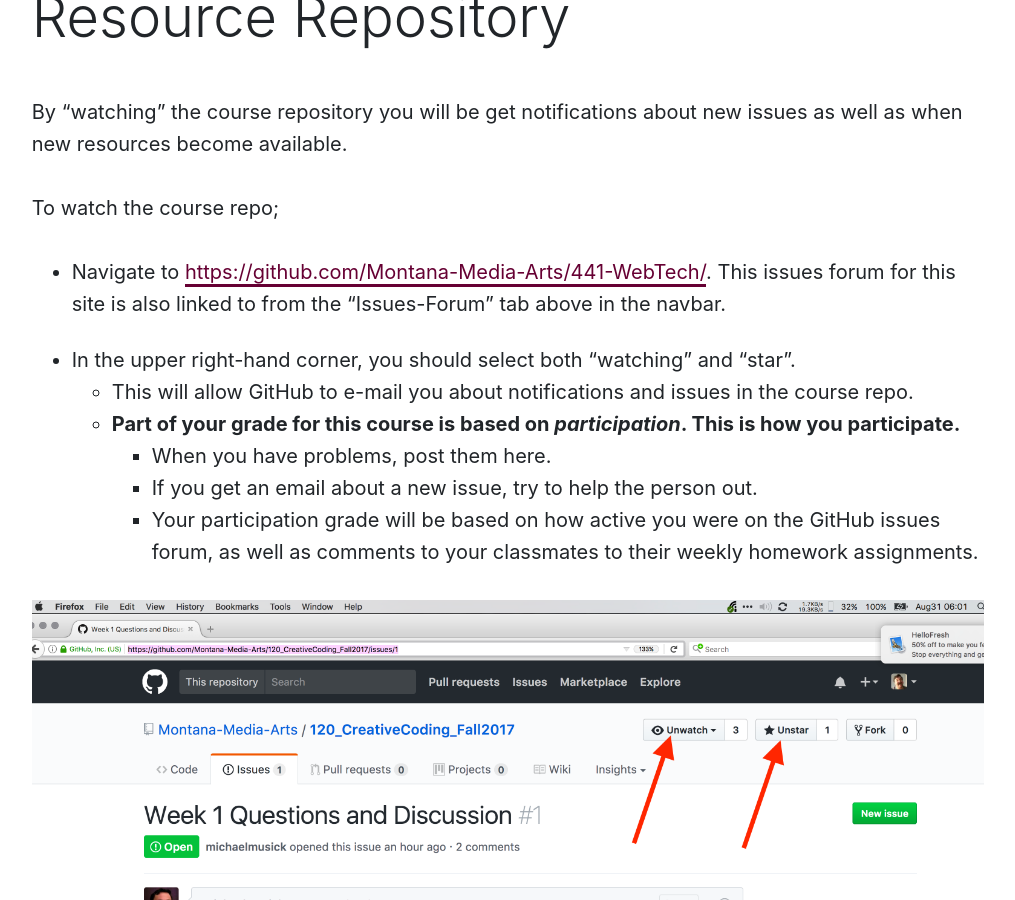
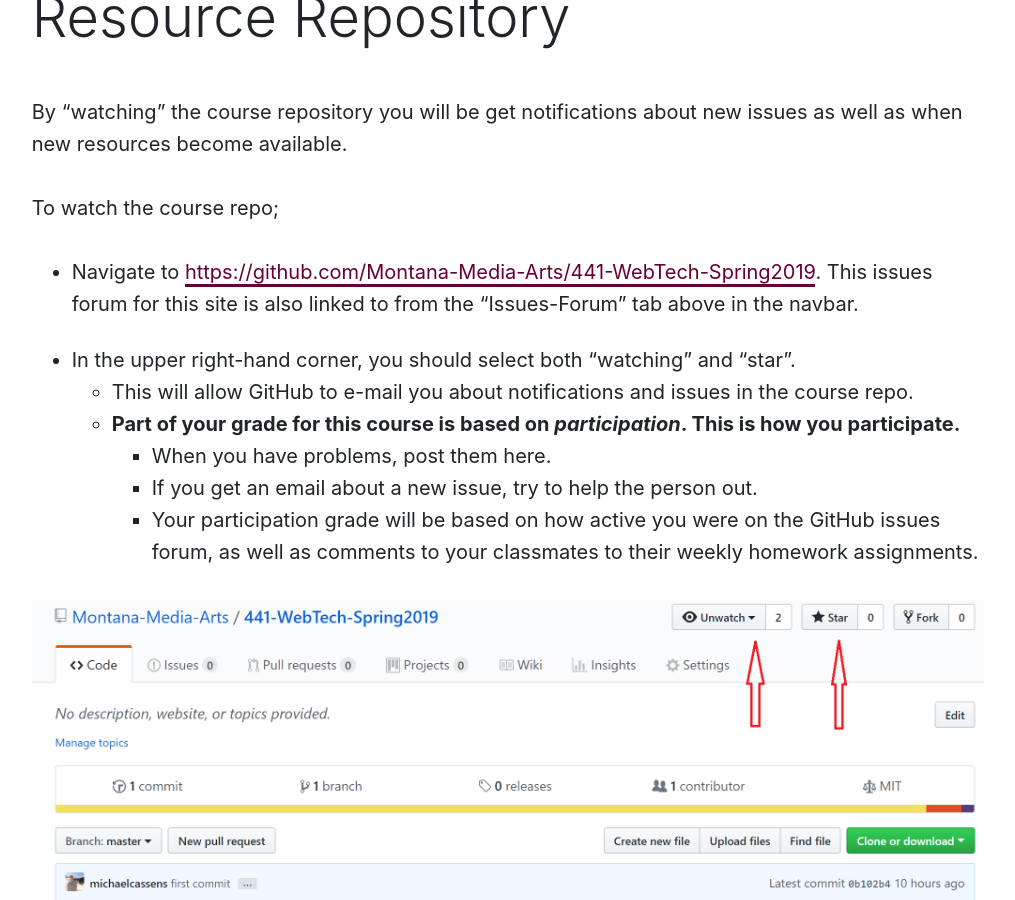
Before and after one commit to Montana-Media-Arts/441-web-tech-Spring2019-course, a Jekyll site: the page built from modules/week-1/_posts/2017-01-11-github-part1.md, in a window 1280 px wide and 900 px high, scrolled down 1211 px. Shown: the whole window, without its empty margins (132-1147 px from the left). Built offline with Jekyll 4.4.1, drawn with Linux system fonts in a browser that asks for light colours; nearby versions of some CDN libraries; part of the change alters nothing that is shown; some of the changed text lies outside the part shown.

Commit message:
git part 1
changed the text in the file to include a couple of new images and remove the videos will update videos later

```diff
--- a/modules/week-1/_posts/2017-01-11-github-part1.md
+++ b/modules/week-1/_posts/2017-01-11-github-part1.md
@@ -19,7 +19,7 @@ By "watching" the course repository you will be get notifications about new issu
 
 To watch the course repo;
 
-- Navigate to [https://github.com/Montana-Media-Arts/441-WebTech/](https://github.com/Montana-Media-Arts/441-WebTech/). This issues forum for this site is also linked to from the "Issues-Forum" tab above in the navbar.
+- Navigate to [https://github.com/Montana-Media-Arts/441-WebTech-Spring2019](https://github.com/Montana-Media-Arts/441-WebTech-Spring2019). This issues forum for this site is also linked to from the "Issues-Forum" tab above in the navbar.
 - In the upper right-hand corner, you should select both "watching" and "star".
     - This will allow GitHub to e-mail you about notifications and issues in the course repo.
     - **Part of your grade for this course is based on _participation_. This is how you participate.**
@@ -27,11 +27,11 @@ To watch the course repo;
         - If you get an email about a new issue, try to help the person out.
         - Your participation grade will be based on how active you were on the GitHub issues forum, as well as comments to your classmates to their weekly homework assignments.
 
-![Follow and Star Repositories on GitHub.com](../imgs/Follow-Star-Github.png)
+![Follow and Star Repositories on GitHub.com](../imgs/Screen3.png)
 
 ## Create a new “Issue”
 
-To create or respond to an issue, open the repo ["Issues Forum"](https://github.com/Montana-Media-Arts/441-WebTech/issues).
+To create or respond to an issue, open the repo ["Issues Forum"](https://github.com/Montana-Media-Arts/441-WebTech-Spring2019/issues).
 
 There you can search open issues to try and;
 
@@ -40,11 +40,13 @@ There you can search open issues to try and;
 
 If no issue matches your problem, you can open a "New Issue". This allows you to describe your problem, thereby allows everyone in the class to help work on it.
 
-![New Issue button(../imgs/newissue.png)
+![New Issue button](../imgs/Screen4.png)
 
 
 NOTE: You should not repeat a comment that has already been added by anyone from your class. However, if you would like to further a comment already there, “@mention” the classmate/user and continue their discussion.
 
 As the semester goes on you will be expected to open issues here when you are having problems. You will also be graded on your involvement in the course issue board and your responses provided to fellow classmates throughout the semester.
 
+<!-- maybe another video here too
 <div class="embed-responsive embed-responsive-16by9"><iframe class="embed-responsive-item" src="https://www.youtube.com/embed/NNBQ2Oe4orY" frameborder="0" allowfullscreen></iframe></div>
+-->
```
Also changed, not shown: modules/week-1/imgs/Screen3.png (added), modules/week-1/imgs/Screen4.png (added).
